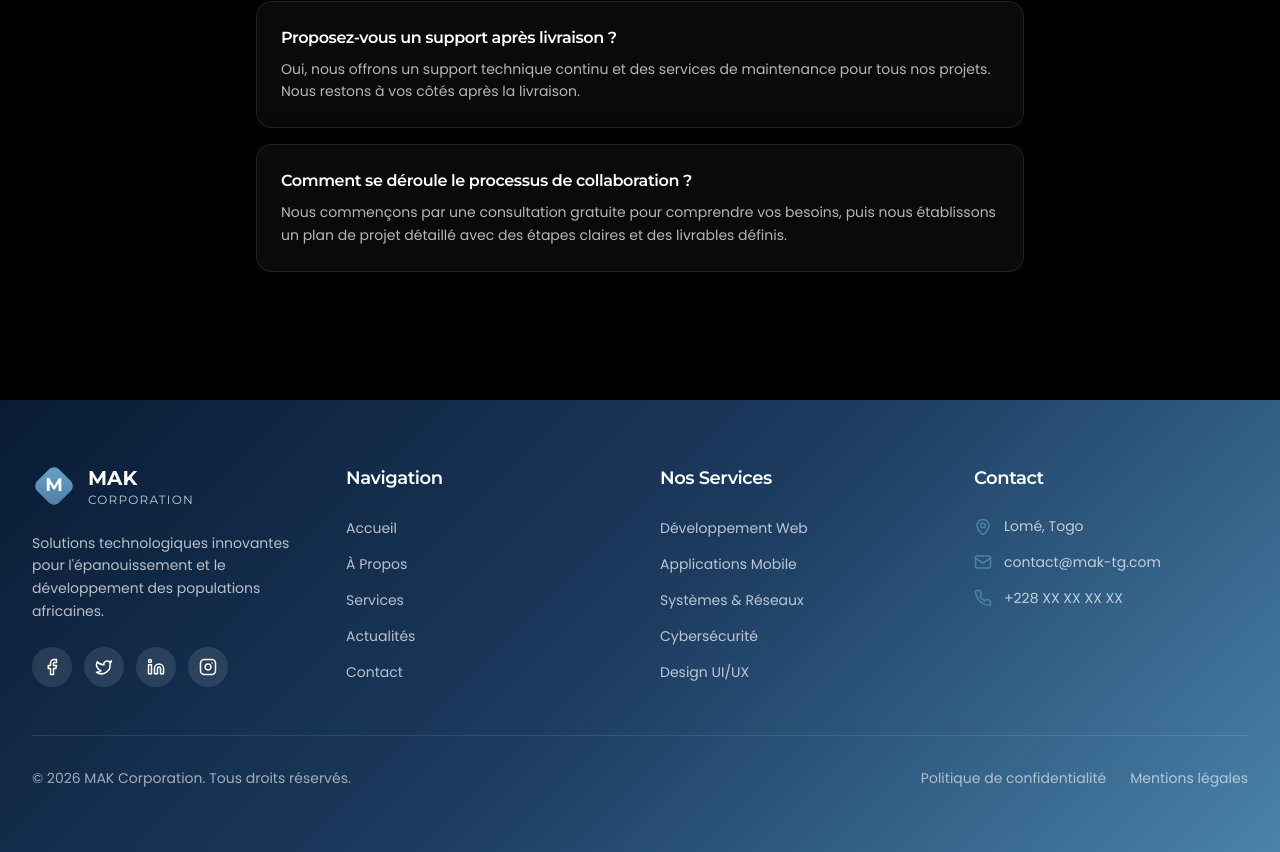
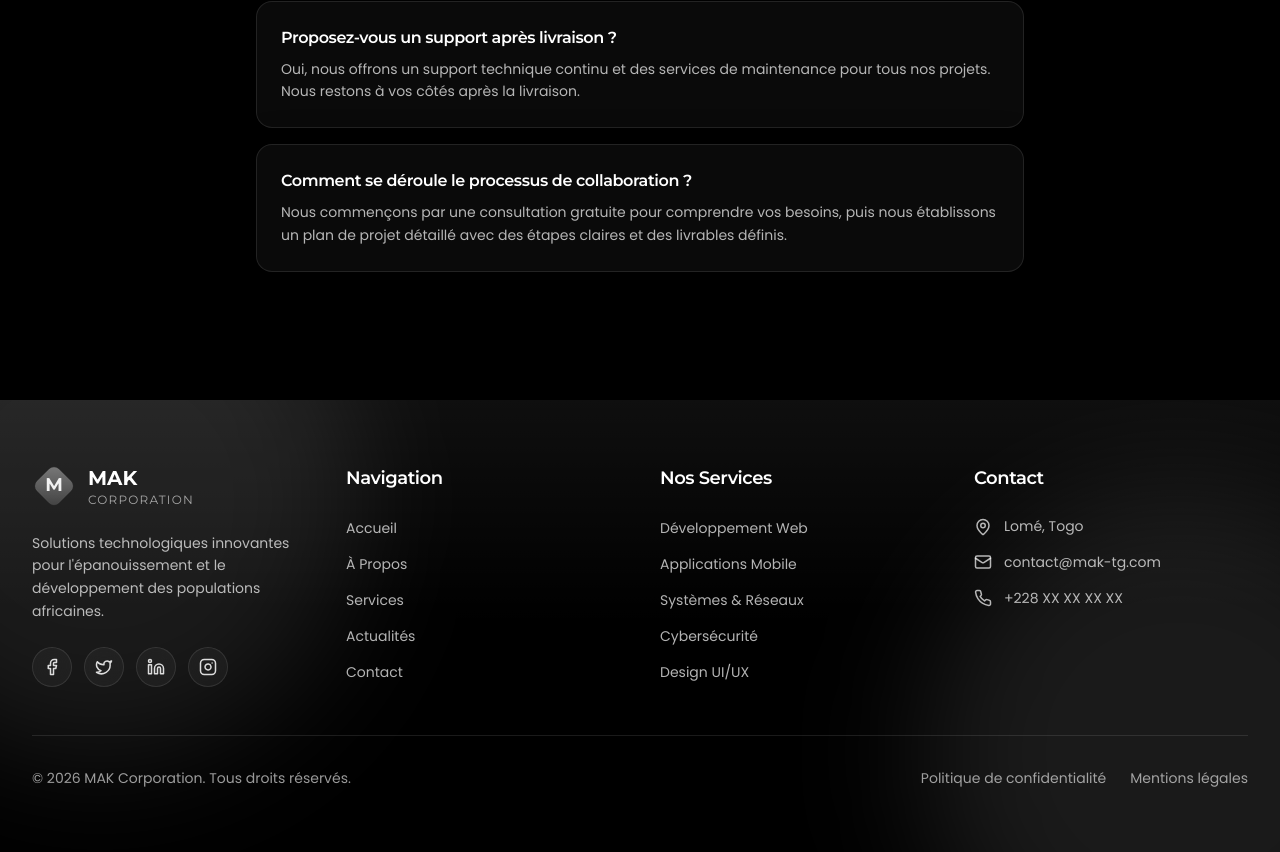
Before and after one commit to Louange-03/MAK-Corporation, a React (Vite) app: page /contact in a window 1280 px wide. Shown: the part 1818-2670 px from the top of the page. Built offline with nearby package versions, Linux system fonts and the light colour scheme.

Commit message:
ajout des liens

```diff
--- a/src/components/Footer.jsx
+++ b/src/components/Footer.jsx
@@ -7,8 +7,13 @@ const Footer = () => {
   const currentYear = new Date().getFullYear();
 
   return (
-    <footer className="gradient-bg text-white">
-      <div className="container-custom py-16">
+    <footer className="relative bg-black text-white overflow-hidden">
+      {/* subtle background like the rest of the site */}
+      <div className="absolute inset-0 bg-gradient-to-b from-white/[0.06] via-transparent to-transparent" />
+      <div className="absolute -top-40 -left-40 w-[520px] h-[520px] rounded-full bg-white/10 blur-3xl" />
+      <div className="absolute -bottom-40 -right-40 w-[520px] h-[520px] rounded-full bg-white/10 blur-3xl" />
+
+      <div className="container-custom py-16 relative z-10">
         <div className="grid grid-cols-1 md:grid-cols-2 lg:grid-cols-4 gap-10">
           {/* Logo & Description */}
           <div className="lg:col-span-1">
@@ -18,31 +23,53 @@ const Footer = () => {
                   <svg viewBox="0 0 100 100" fill="none" xmlns="http://www.w3.org/2000/svg" className="w-full h-full">
                     <defs>
                       <linearGradient id="footerLogoGradient" x1="0%" y1="0%" x2="100%" y2="100%">
-                        <stop offset="0%" stopColor="#6BA3C7" />
-                        <stop offset="100%" stopColor="#4A7FA7" />
+                        <stop offset="0%" stopColor="rgba(255,255,255,0.40)" />
+                        <stop offset="100%" stopColor="rgba(255,255,255,0.14)" />
                       </linearGradient>
                     </defs>
-                    <rect x="15" y="15" width="70" height="70" rx="16" transform="rotate(45 50 50)" fill="url(#footerLogoGradient)" />
-                    <text x="50" y="62" textAnchor="middle" fontSize="42" fontWeight="700" fontFamily="Montserrat, sans-serif" fill="white">M</text>
+                    <rect
+                      x="15"
+                      y="15"
+                      width="70"
+                      height="70"
+                      rx="16"
+                      transform="rotate(45 50 50)"
+                      fill="url(#footerLogoGradient)"
+                      stroke="rgba(255,255,255,0.14)"
+                    />
+                    <text
+                      x="50"
+                      y="62"
+                      textAnchor="middle"
+                      fontSize="42"
+                      fontWeight="700"
+                      fontFamily="Montserrat, sans-serif"
+                      fill="white"
+                      opacity="0.92"
+                    >
+                      M
+                    </text>
                   </svg>
                 </div>
                 <div className="flex flex-col leading-tight">
                   <span className="font-heading font-bold text-white text-xl">MAK</span>
-                  <span className="font-heading text-mak-light/80 text-xs tracking-widest uppercase">Corporation</span>
+                  <span className="font-heading text-white/60 text-xs tracking-widest uppercase">Corporation</span>
                 </div>
               </div>
             </div>
+
             <p className="text-white/70 text-sm leading-relaxed mb-6">
               Solutions technologiques innovantes pour l'épanouissement et le développement des populations africaines.
             </p>
+
             <div className="flex gap-3">
               {[Facebook, Twitter, Linkedin, Instagram].map((Icon, i) => (
                 <a
                   key={i}
                   href="#"
-                  className="w-10 h-10 rounded-full bg-white/10 flex items-center justify-center hover:bg-secondary transition-colors duration-300"
+                  className="w-10 h-10 rounded-full border border-white/10 bg-white/[0.04] backdrop-blur-md flex items-center justify-center hover:bg-white/[0.08] hover:border-white/20 transition-all duration-300"
                 >
-                  <Icon size={18} />
+                  <Icon size={18} className="text-white/85" />
                 </a>
               ))}
             </div>
@@ -50,7 +77,7 @@ const Footer = () => {
 
           {/* Quick Links */}
           <div>
-            <h4 className="font-heading font-semibold text-lg mb-6">Navigation</h4>
+            <h4 className="font-heading font-semibold text-lg mb-6 text-white">Navigation</h4>
             <ul className="space-y-3">
               {[
                 { name: "Accueil", path: "/" },
@@ -60,10 +87,7 @@ const Footer = () => {
                 { name: "Contact", path: "/contact" },
               ].map((link) => (
                 <li key={link.path}>
-                  <Link
-                    to={link.path}
-                    className="text-white/70 hover:text-white transition-colors duration-300 text-sm"
-                  >
+                  <Link to={link.path} className="text-white/70 hover:text-white transition-colors duration-300 text-sm">
                     {link.name}
                   </Link>
                 </li>
@@ -73,43 +97,39 @@ const Footer = () => {
 
           {/* Services */}
           <div>
-            <h4 className="font-heading font-semibold text-lg mb-6">Nos Services</h4>
+            <h4 className="font-heading font-semibold text-lg mb-6 text-white">Nos Services</h4>
             <ul className="space-y-3">
-              {[
-                "Développement Web",
-                "Applications Mobile",
-                "Systèmes & Réseaux",
-                "Cybersécurité",
-                "Design UI/UX",
-              ].map((service) => (
-                <li key={service}>
-                  <Link
-                    to="/services"
-                    className="text-white/70 hover:text-white transition-colors duration-300 text-sm"
-                  >
-                    {service}
-                  </Link>
-                </li>
-              ))}
+              {["Développement Web", "Applications Mobile", "Systèmes & Réseaux", "Cybersécurité", "Design UI/UX"].map(
+                (service) => (
+                  <li key={service}>
+                    <Link to="/services" className="text-white/70 hover:text-white transition-colors duration-300 text-sm">
+                      {service}
+                    </Link>
+                  </li>
+                )
+              )}
             </ul>
           </div>
 
           {/* Contact */}
           <div>
-            <h4 className="font-heading font-semibold text-lg mb-6">Contact</h4>
+            <h4 className="font-heading font-semibold text-lg mb-6 text-white">Contact</h4>
             <ul className="space-y-4">
               <li className="flex items-start gap-3">
-                <MapPin size={18} className="text-secondary mt-0.5 flex-shrink-0" />
+                <MapPin size={18} className="text-white/70 mt-0.5 flex-shrink-0" />
                 <span className="text-white/70 text-sm">Lomé, Togo</span>
               </li>
               <li className="flex items-center gap-3">
-                <Mail size={18} className="text-secondary flex-shrink-0" />
-                <a href="mailto:contact@mak-tg.com" className="text-white/70 hover:text-white transition-colors text-sm">
+                <Mail size={18} className="text-white/70 flex-shrink-0" />
+                <a
+                  href="mailto:contact@mak-tg.com"
+                  className="text-white/70 hover:text-white transition-colors text-sm"
+                >
                   contact@mak-tg.com
                 </a>
               </li>
               <li className="flex items-center gap-3">
-                <Phone size={18} className="text-secondary flex-shrink-0" />
+                <Phone size={18} className="text-white/70 flex-shrink-0" />
                 <span className="text-white/70 text-sm">+228 XX XX XX XX</span>
               </li>
             </ul>
@@ -118,9 +138,7 @@ const Footer = () => {
 
         {/* Bottom Bar */}
         <div className="border-t border-white/10 mt-12 pt-8 flex flex-col md:flex-row justify-between items-center gap-4">
-          <p className="text-white/60 text-sm">
-            © {currentYear} MAK Corporation. Tous droits réservés.
-          </p>
+          <p className="text-white/60 text-sm">© {currentYear} MAK Corporation. Tous droits réservés.</p>
           <div className="flex gap-6 text-sm">
             <a href="#" className="text-white/60 hover:text-white transition-colors">
               Politique de confidentialité
```
Also changed, not shown: src/pages/About.jsx (+74 -69 lines).
